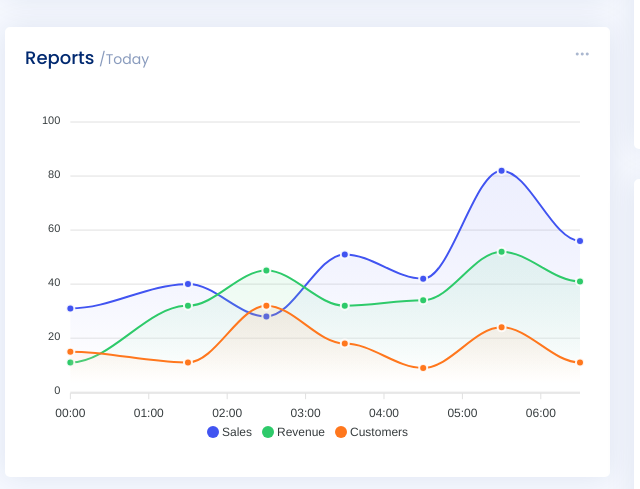
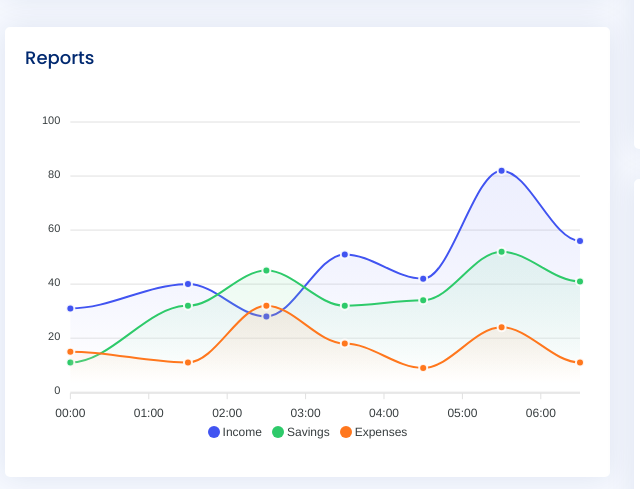
Before and after one commit to AliHamzaBham/expense, a plain HTML site: page index.html in a window 1280 px wide. Shown: the part 496-985 px from the top of the page, 325-965 px from the left. Drawn offline with nearby package versions, Linux system fonts and the light colour scheme.

Commit message:
initial commit

```diff
--- a/index.html
+++ b/index.html
@@ -245,21 +245,8 @@
             <div class="col-12">
               <div class="card">
 
-                <div class="filter">
-                  <a class="icon" href="#" data-bs-toggle="dropdown"><i class="bi bi-three-dots"></i></a>
-                  <ul class="dropdown-menu dropdown-menu-end dropdown-menu-arrow">
-                    <li class="dropdown-header text-start">
-                      <h6>Filter</h6>
-                    </li>
-
-                    <li><a class="dropdown-item" href="#">Today</a></li>
-                    <li><a class="dropdown-item" href="#">This Month</a></li>
-                    <li><a class="dropdown-item" href="#">This Year</a></li>
-                  </ul>
-                </div>
-
                 <div class="card-body">
-                  <h5 class="card-title">Reports <span>/Today</span></h5>
+                  <h5 class="card-title">Reports</h5>
 
                   <!-- Line Chart -->
                   <div id="reportsChart"></div>
@@ -268,13 +255,13 @@
                     document.addEventListener("DOMContentLoaded", () => {
                       new ApexCharts(document.querySelector("#reportsChart"), {
                         series: [{
-                          name: 'Sales',
+                          name: 'Income',
                           data: [31, 40, 28, 51, 42, 82, 56],
                         }, {
-                          name: 'Revenue',
+                          name: 'Savings',
                           data: [11, 32, 45, 32, 34, 52, 41]
                         }, {
-                          name: 'Customers',
+                          name: 'Expenses',
                           data: [15, 11, 32, 18, 9, 24, 11]
                         }],
                         chart: {
```
